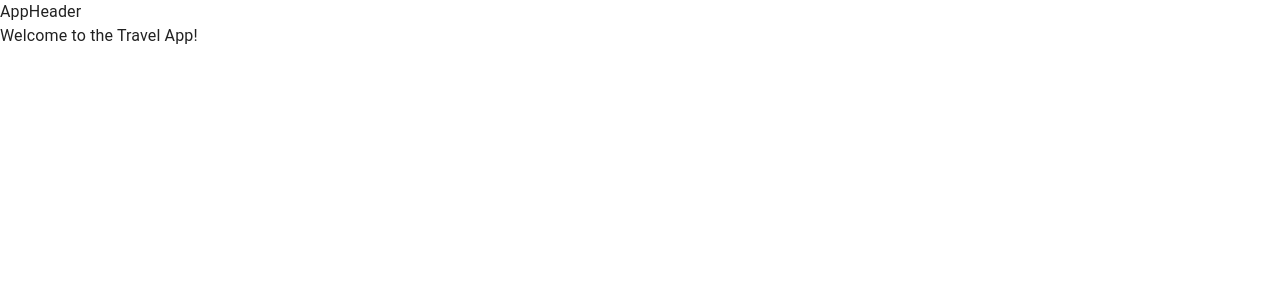
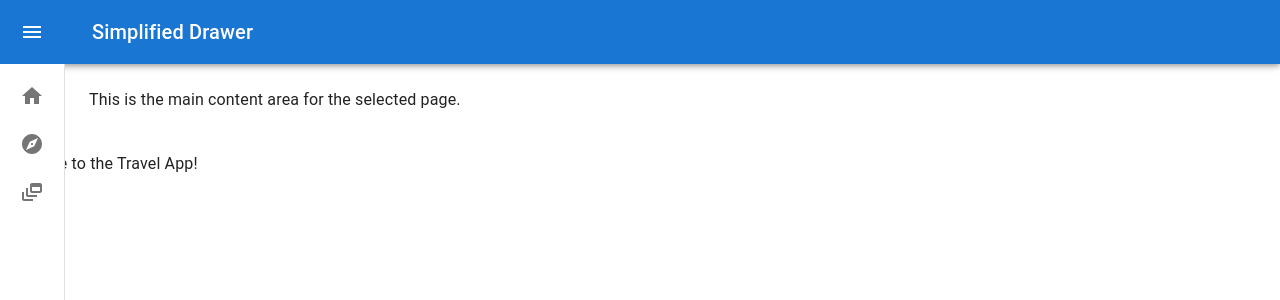
Before and after one commit to akshav-coder/wanderway-frontend, a React (Vite) app: page /hotel-booking in a window 1280 px wide. Shown: the top 300 px of the page. Built offline with nearby package versions, Linux system fonts and the light colour scheme.

Commit message:
app drawer

```diff
--- a/package.json
+++ b/package.json
@@ -12,6 +12,7 @@
   "dependencies": {
     "@emotion/react": "^11.13.3",
     "@emotion/styled": "^11.13.0",
+    "@mui/icons-material": "^6.1.4",
     "@mui/material": "^6.1.4",
     "@reduxjs/toolkit": "^2.3.0",
     "react": "^18.3.1",
--- a/src/components/common/AppHeader.tsx
+++ b/src/components/common/AppHeader.tsx
@@ -1,11 +1,141 @@
-import React from 'react'
+import * as React from "react";
+import { styled, Theme, CSSObject } from "@mui/material/styles";
+import Box from "@mui/material/Box";
+import MuiDrawer from "@mui/material/Drawer";
+import Toolbar from "@mui/material/Toolbar";
+import CssBaseline from "@mui/material/CssBaseline";
+import Typography from "@mui/material/Typography";
+import IconButton from "@mui/material/IconButton";
+import MenuIcon from "@mui/icons-material/Menu";
+import List from "@mui/material/List";
+import ListItem from "@mui/material/ListItem";
+import ListItemButton from "@mui/material/ListItemButton";
+import ListItemIcon from "@mui/material/ListItemIcon";
+import ListItemText from "@mui/material/ListItemText";
+import HomeIcon from "@mui/icons-material/Home";
+import ExploreIcon from "@mui/icons-material/Explore";
+import FeedIcon from "@mui/icons-material/DynamicFeed";
+import { AppBar } from "@mui/material";
 
-type Props = {}
+const drawerWidth = 240;
 
-const AppHeader: React.FC = (props: Props) => {
+const openedMixin = (theme: Theme): CSSObject => ({
+  width: drawerWidth,
+  transition: theme.transitions.create("width", {
+    easing: theme.transitions.easing.sharp,
+    duration: theme.transitions.duration.enteringScreen,
+  }),
+  overflowX: "hidden",
+});
+
+const closedMixin = (theme: Theme): CSSObject => ({
+  transition: theme.transitions.create("width", {
+    easing: theme.transitions.easing.sharp,
+    duration: theme.transitions.duration.leavingScreen,
+  }),
+  overflowX: "hidden",
+  width: `calc(${theme.spacing(7)} + 1px)`,
+  [theme.breakpoints.up("sm")]: {
+    width: `calc(${theme.spacing(8)} + 1px)`,
+  },
+});
+
+const DrawerHeader = styled("div")(({ theme }) => ({
+  display: "flex",
+  alignItems: "center",
+  justifyContent: "flex-end",
+  padding: theme.spacing(0, 1),
+  ...theme.mixins.toolbar,
+}));
+
+const Drawer = styled(MuiDrawer, {
+  shouldForwardProp: (prop) => prop !== "open",
+})(({ theme, open }) => ({
+  width: drawerWidth,
+  flexShrink: 0,
+  whiteSpace: "nowrap",
+  boxSizing: "border-box",
+  ...(open && {
+    ...openedMixin(theme),
+    "& .MuiDrawer-paper": openedMixin(theme),
+  }),
+  ...(!open && {
+    ...closedMixin(theme),
+    "& .MuiDrawer-paper": closedMixin(theme),
+  }),
+}));
+
+export default function AppHeader() {
+  const [open, setOpen] = React.useState(false);
+
+  const toggleDrawer = () => {
+    setOpen(!open);
+  };
+
+  const pages = [
+    { text: "Home", icon: <HomeIcon /> },
+    { text: "Explore", icon: <ExploreIcon /> },
+    { text: "Feed", icon: <FeedIcon /> },
+  ];
+
   return (
-    <div>AppHeader</div>
-  )
+    <Box sx={{ display: "flex" }}>
+      <CssBaseline />
+      <AppBar position="fixed">
+        <Toolbar>
+          <IconButton
+            color="inherit"
+            aria-label="open drawer"
+            onClick={toggleDrawer}
+            edge="start"
+            sx={{ marginRight: 5 }}
+          >
+            <MenuIcon />
+          </IconButton>
+          <Typography variant="h6" noWrap>
+            Simplified Drawer
+          </Typography>
+        </Toolbar>
+      </AppBar>
+      <Drawer
+        PaperProps={{ sx: { top: "64px" } }}
+        variant="permanent"
+        open={open}
+      >
+        <List>
+          {pages.map((page) => (
+            <ListItem key={page.text} disablePadding sx={{ display: "block" }}>
+              <ListItemButton
+                sx={{
+                  minHeight: 48,
+                  justifyContent: open ? "initial" : "center",
+                  px: 2.5,
+                }}
+              >
+                <ListItemIcon
+                  sx={{
+                    minWidth: 0,
+                    mr: open ? 3 : "auto",
+                    justifyContent: "center",
+                  }}
+                >
+                  {page.icon}
+                </ListItemIcon>
+                <ListItemText
+                  primary={page.text}
+                  sx={{ opacity: open ? 1 : 0 }}
+                />
+              </ListItemButton>
+            </ListItem>
+          ))}
+        </List>
+      </Drawer>
+      <Box component="main" sx={{ flexGrow: 1, p: 3 }}>
+        <DrawerHeader />
+        <Typography paragraph>
+          This is the main content area for the selected page.
+        </Typography>
+      </Box>
+    </Box>
+  );
 }
-
-export default AppHeader
```
Also changed, not shown: 1 other file (tests, documents, lock files or other folders).
